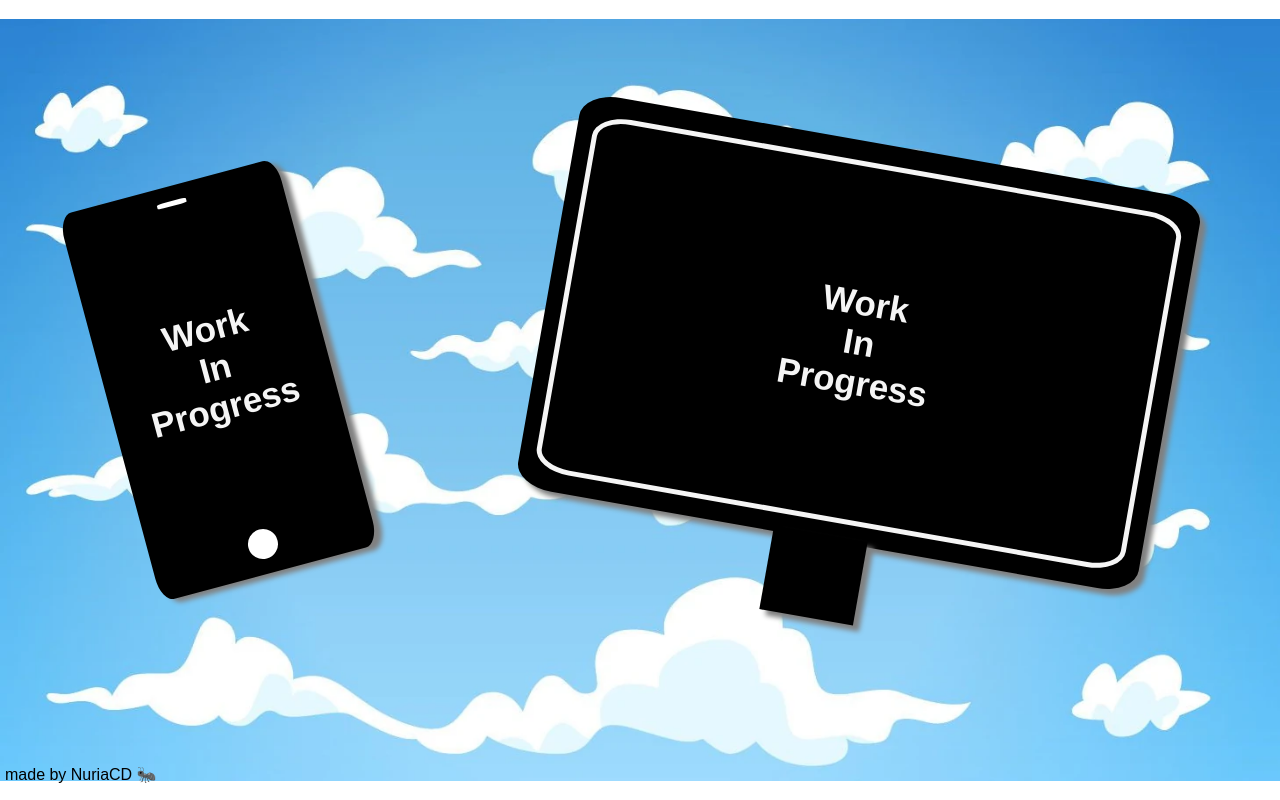
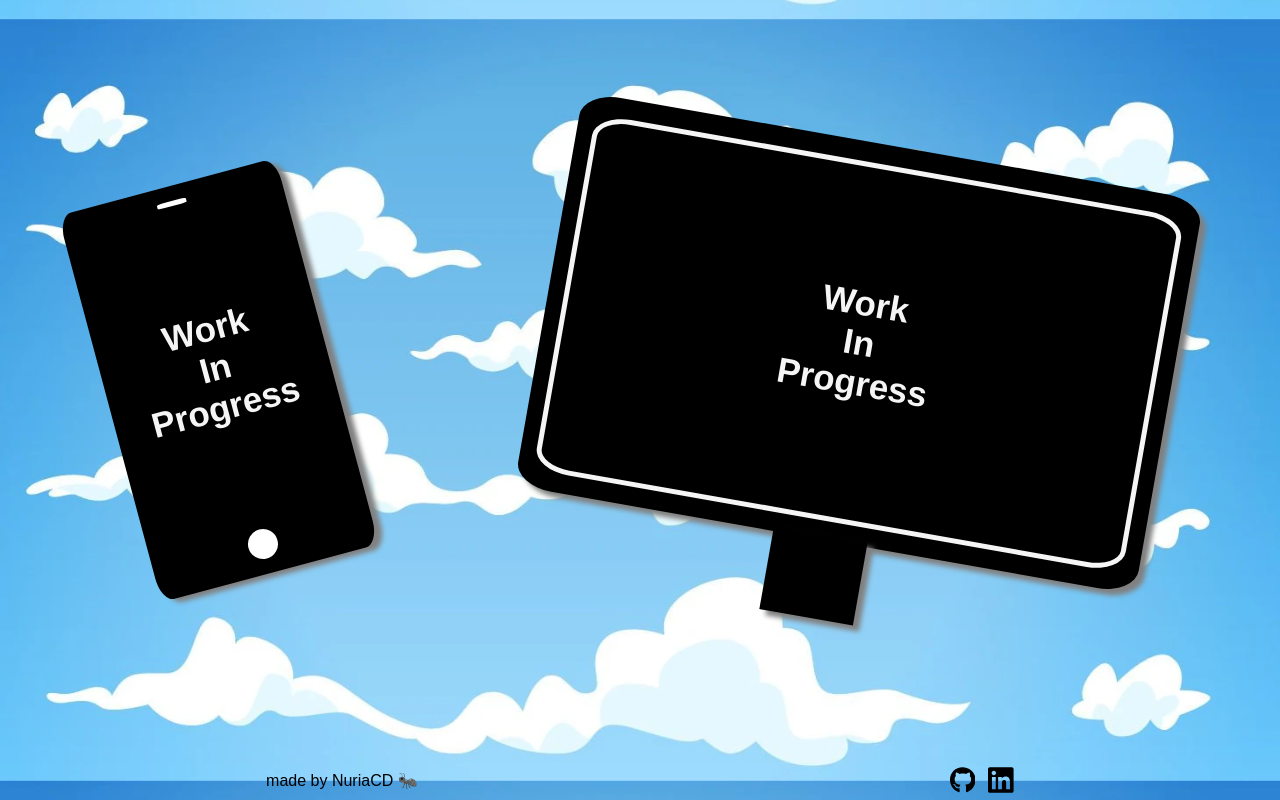
Before and after one commit to Nuria8890/portfolio, a React (Vite) app: page / in a window 1280 px wide. Built offline with nearby package versions, Linux system fonts and the light colour scheme; a web font is replaced by a local one.

Commit message:
add github and linkedin icons

```diff
--- a/src/components/wip/Wip.jsx
+++ b/src/components/wip/Wip.jsx
@@ -1,9 +1,11 @@
 import "@/styles/layout/Wip.scss";
+import { FaGithub } from "react-icons/fa";
+import { FaLinkedin } from "react-icons/fa";
 
 function wip() {
   return (
     <div className="screen">
-      <main className="wip">
+      <section className="wip">
         <article className="wip__mobile">
           <div className="wip__mobile__line-top"></div>
           <h1 className="wip__mobile__text">
@@ -22,9 +24,13 @@ function wip() {
           </div>
           <div className="wip__desktop__line-bottom"></div>
         </article>
-      </main>
+      </section>
       <footer className="footerWip">
-        <p className="footer__text">made by NuriaCD 🐜</p>
+        <p>made by NuriaCD 🐜</p>
+        <div className="footerWip__icons">
+          <FaGithub className="footerWip__icons__icon" />
+          <FaLinkedin className="footerWip__icons__icon" />
+        </div>
       </footer>
     </div>
   );
--- a/src/styles/layout/Wip.scss
+++ b/src/styles/layout/Wip.scss
@@ -1,5 +1,5 @@
 .screen {
-  background: no-repeat center/100% url("@/assets/background_cloud.webp");
+  background: center/100% url("@/assets/background_cloud.webp");
 }
 
 .wip {
@@ -99,7 +99,15 @@
 
 .footerWip {
   height: 5vh;
-  &__text {
-    padding: 5px;
+  display: flex;
+  justify-content: space-around;
+  align-items: center;
+
+  &__icons {
+    font-size: 2rem;
+    display: flex;
+    justify-content: center;
+    align-items: center;
+    gap: 20%;
   }
 }
```
